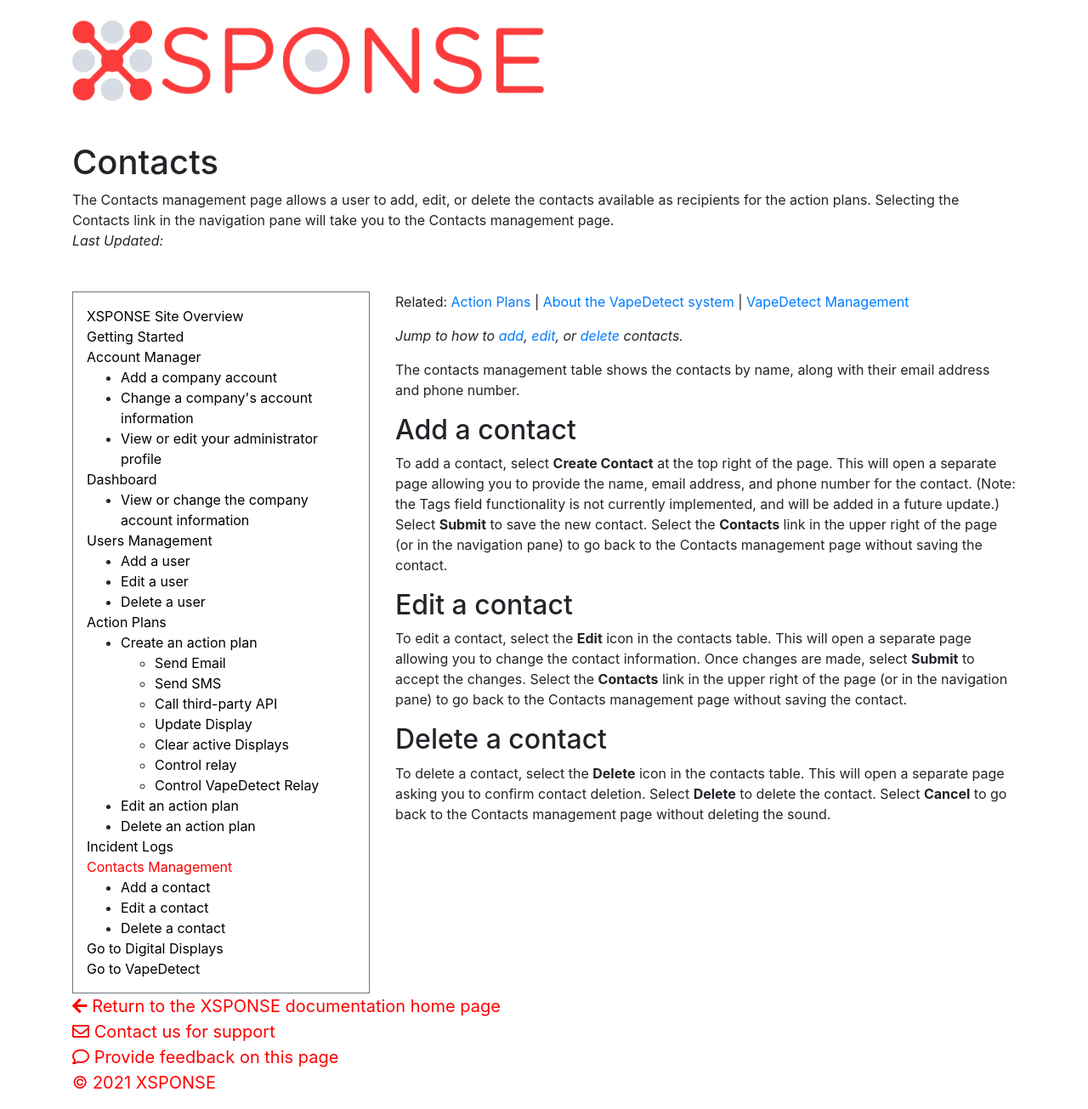
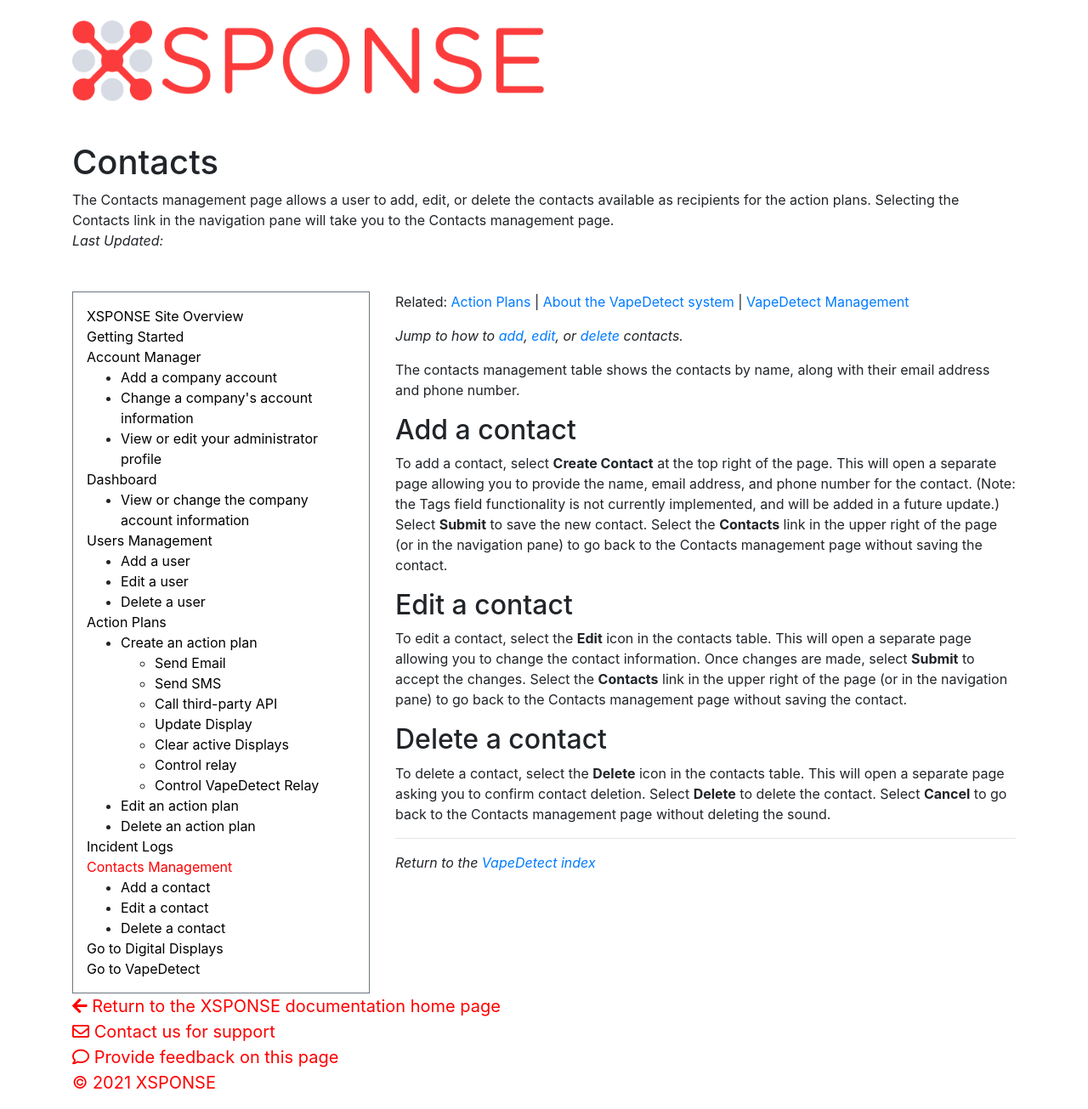
Before and after one commit to NrsSystems/docs, a Jekyll site: the page built from general-ops/contacts-management.md, in a window 1280 px wide. Shown: the whole page at 85% size. Built offline with Jekyll 4.4.1, drawn with Linux system fonts in a browser that asks for light colours; our own code applies the rules of GitHub Pages for plain Markdown files.

Commit message:
Update contacts-management.md
Added a page-bottom link back to the VapeDetect index.

```diff
--- a/general-ops/contacts-management.md
+++ b/general-ops/contacts-management.md
@@ -16,3 +16,6 @@ To edit a contact, select the **Edit** icon in the contacts table. This will ope
 
 ## Delete a contact
 To delete a contact, select the **Delete** icon in the contacts table. This will open a separate page asking you to confirm contact deletion. Select **Delete** to delete the contact. Select **Cancel** to go back to the Contacts management page without deleting the sound.
+
+___
+*Return to the [VapeDetect index](../vape-detect/index.md)*
```
